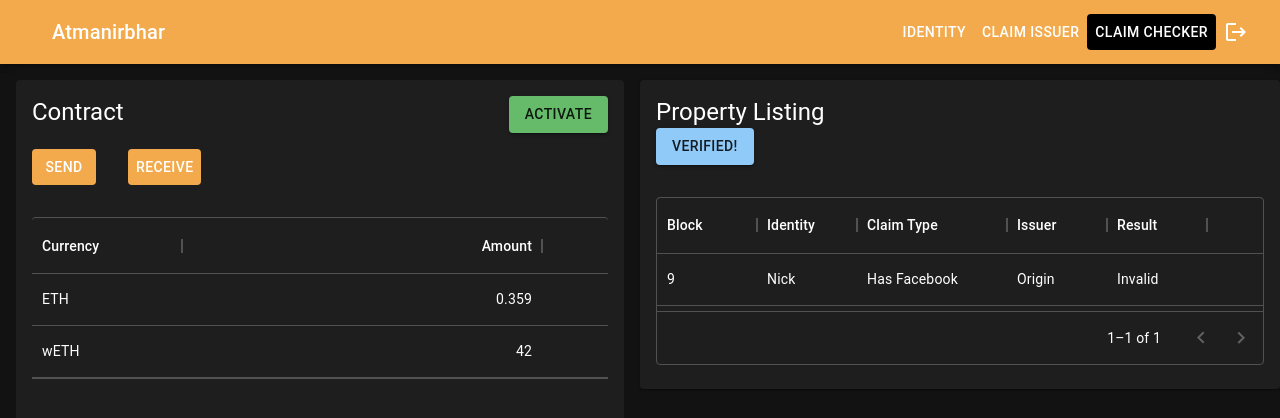
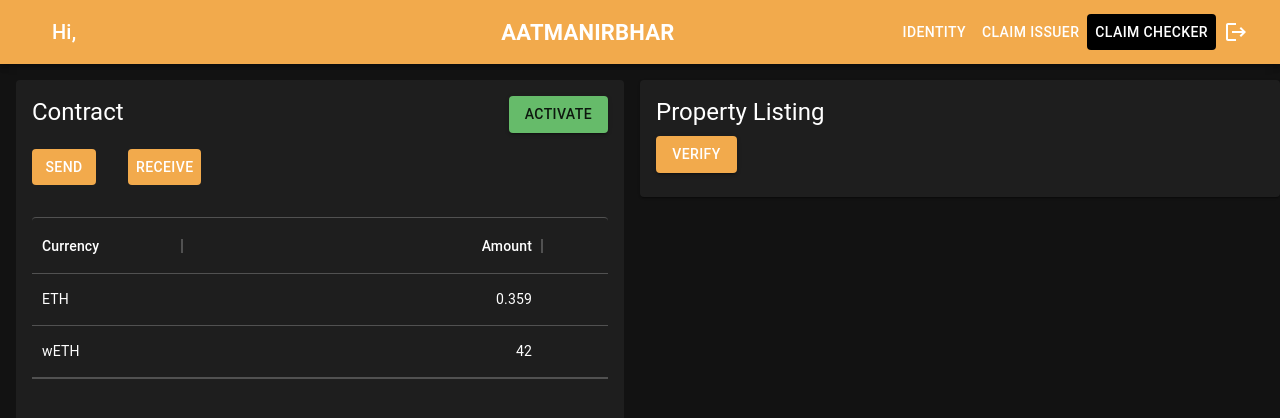
Before and after one commit to daevenPsl/semicolons-frontend-node18, a React (Create React App) app: page /claimCheckerPage in a window 1280 px wide. Shown: the top 418 px of the page. Built offline with nearby package versions, Linux system fonts and the light colour scheme.

Commit message:
updated claim checker page

```diff
--- a/src/components/ClaimCheckerComponent/ClaimCheckerComponent.js
+++ b/src/components/ClaimCheckerComponent/ClaimCheckerComponent.js
@@ -11,34 +11,47 @@ import Typography from "@mui/material/Typography";
 // import SkipNextIcon from '@mui/icons-material/SkipNext';
 import Button from "@mui/material/Button";
 import Grid from "@mui/material/Grid";
-
-import { DataGrid, GridColDef, GridValueGetterParams } from '@mui/x-data-grid';
-
+import { DataGrid, GridColDef, GridValueGetterParams } from "@mui/x-data-grid";
 
 const columns = [
-
-    { field: 'number', headerName: 'Block', width: 100 },
+  { field: "number", headerName: "Block", width: 100 },
   { field: "identity", headerName: "Identity", width: 100 },
   { field: "claim", headerName: "Claim Type", width: 150 },
   { field: "Issuer", headerName: "Issuer", width: 100 },
-    { field: "result", headerName: "Result", width: 100 },
-
-
+  { field: "result", headerName: "Result", width: 155 },
 ];
 
 const rows = [
-    { id: 1, number: "9", identity: "Nick", claim: "Has Facebook",Issuer: "Origin",result: "Invalid"},
+  {
+    id: 1,
+    number: "9",
+    identity: "Nick",
+    claim: "Has Facebook",
+    Issuer: "Origin",
+    result: "Invalid",
+  },
 ];
 
+export const ClaimCheckerComponent = () => {
+  const [showTable, setShowTable] = React.useState(false);
+  const [deploy, setDeploy] = React.useState(true);
 
-export const ClaimCheckerComponent = () => {
+  const handleTable = () => {
+    setShowTable(true);
+  };
+
+  const handleDeploy = () => {
+    setDeploy(false);
+  };
+
+  const handleMultipleFunctions = () => {
+    handleTable();
+    handleDeploy();
+  };
 
   return (
-
-    <Card >
-      {/* <Box sx={{ display: "flex", flexDirection: "column" }}> */}
+    <Card>
       <CardContent>
-
         <Grid container>
           <Grid item xs={8}>
             <Typography component="div" variant="h5">
@@ -46,53 +59,51 @@ export const ClaimCheckerComponent = () => {
             </Typography>
           </Grid>
 
-
-            <Grid item xs={12}>
-              <Typography
-                variant="subtitle1"
-                color="text.secondary"
-                component="div"
+          {deploy ? (
+            <Grid item xs={2}>
+              <Button
+                variant="contained"
+                sx={{ marginTop: "2.5rem", mx: "-405px" }}
+                style={{ background: "#F2AA4CFF", color: "white" }}
+                onClick={handleMultipleFunctions}
               >
-              </Typography>
+                Verify
+              </Button>
+            </Grid>
+          ) : (
+            <Grid item xs={2}>
+              <Button
+                variant="contained"
+                sx={{ marginTop: "2.5rem", mx: "-405px" }}
+                style={{ background: "#F2AA4CFF", color: "white" }}
+              >
+                Verified
+              </Button>
+            </Grid>
+          )}
         </Grid>
 
+        {showTable ? (
           <Grid item xs={12}>
-              <Typography
-                variant="subtitle1"
-                color="text.secondary"
-                component="div"
-              >
-
-              </Typography>
-            </Grid>
-            <Grid item xs={2}>
-
-              <Button variant="contained" >
-                Verified!
-              </Button>
-
-          </Grid>
-
-          </Grid>
-          <Grid item xs={12}>
-
-          <div style={{ height: 200, width: '100%' , paddingTop: "2rem"}}>
+            <div style={{ height: 125, width: "100%", paddingTop: "1rem" }}>
               <DataGrid
                 rows={rows}
                 columns={columns}
                 pageSize={5}
                 rowsPerPageOptions={[5]}
+                rowsPerPageOptions={[5]}
+                hideFooterPagination={true}
+                hideFooter={true}
               />
             </div>
           </Grid>
-
+        ) : (
+          <div></div>
+        )}
       </CardContent>
-
-      {/* </Box> */}
     </Card>
   );
 };
-
 
 // checkboxSelection
 // {
--- a/src/components/NavBarComponent/Navbar.js
+++ b/src/components/NavBarComponent/Navbar.js
@@ -19,7 +19,7 @@ const Navbar = () => {
 
   const { navbarPosition } = styles;
 
-  const userName = localStorage.getItem("userName");
+  const userName = localStorage.getItem("username");
 
   const handleLogout = () => {
     localStorage.removeItem("userEmail");
@@ -62,8 +62,18 @@ const Navbar = () => {
           >
             {/* <MenuIcon /> */}
           </IconButton>
-          <Typography variant="h6" component="div" sx={{ flexGrow: 1 }}>
-            Atmanirbhar {userName}
+          <Typography
+            variant="h6"
+            component="div"
+            sx={{ flexGrow: 1, textTransform: "capitalize" }}
+          >
+            Hi, {userName}
+          </Typography>
+
+          <Typography
+            sx={{ mx: "220px", textTransform: "uppercase", fontWeight: "bold",fontSize: 22 }}
+          >
+            AatmaNirbhar
           </Typography>
 
           <Button
```
Lines whose indentation alone changed are shown as unchanged.
